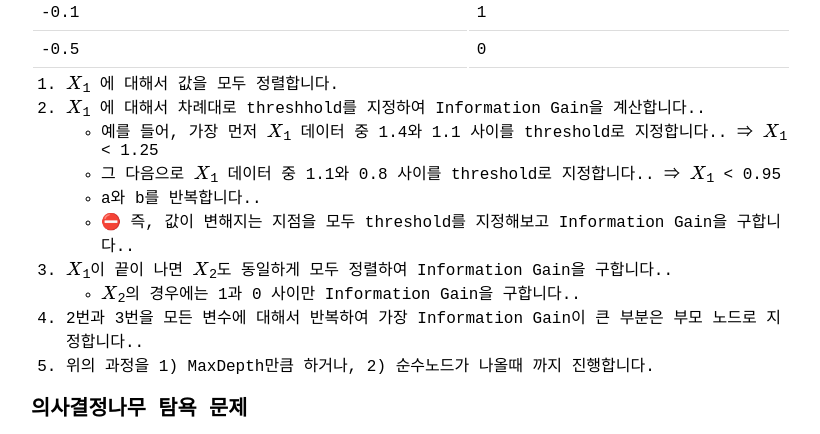
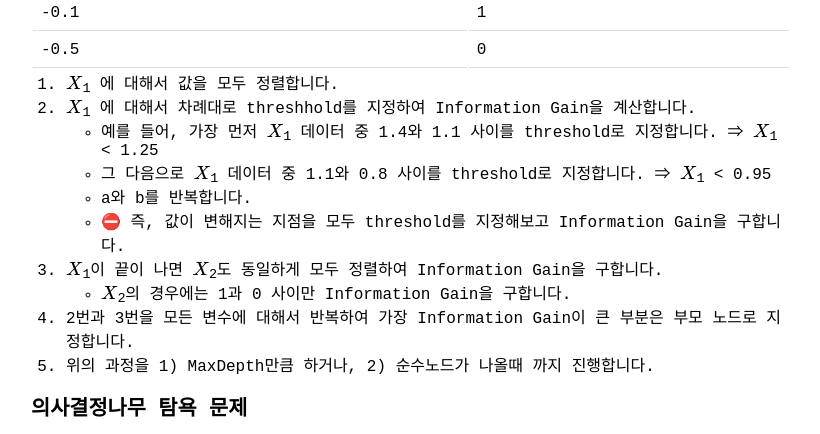
Before and after one commit to ggami-da/ggami-da.github.io, a Jekyll site: the page built from _posts/2024-11-24-Decision-Tree.md, in a window 1280 px wide and 900 px high, scrolled down 5272 px. Shown: the part 160-594 px from the top of the window, without its empty margins (229-1049 px from the left). Built offline with Jekyll 4.4.1, drawn with Linux system fonts in a browser that asks for light colours; formulas are drawn with MathJax 3.

Commit message:
UPDATE : 의사결정나무 LateX

```diff
--- a/_posts/2024-11-24-Decision-Tree.md
+++ b/_posts/2024-11-24-Decision-Tree.md
@@ -180,16 +180,16 @@ $$
 | -0.5 | 0 |
 
 1. $$X_1$$ 에 대해서 값을 모두 정렬합니다.
-2. $$X_1$$ 에 대해서 차례대로 threshhold를 지정하여 Information Gain을 계산합니다..
-    - 예를 들어, 가장 먼저 $$X_1$$ 데이터 중 1.4와 1.1 사이를 threshold로 지정합니다.. ⇒ $$X_1$$ < 1.25
-    - 그 다음으로 $$X_1$$ 데이터 중 1.1와 0.8 사이를 threshold로 지정합니다.. ⇒ $$X_1$$ < 0.95
-    - a와 b를 반복합니다..
-    - ⛔ 즉, 값이 변해지는 지점을 모두 threshold를 지정해보고 Information Gain을 구합니다..
+2. $$X_1$$ 에 대해서 차례대로 threshhold를 지정하여 Information Gain을 계산합니다.
+    - 예를 들어, 가장 먼저 $$X_1$$ 데이터 중 1.4와 1.1 사이를 threshold로 지정합니다. ⇒ $$X_1$$ < 1.25
+    - 그 다음으로 $$X_1$$ 데이터 중 1.1와 0.8 사이를 threshold로 지정합니다. ⇒ $$X_1$$ < 0.95
+    - a와 b를 반복합니다.
+    - ⛔ 즉, 값이 변해지는 지점을 모두 threshold를 지정해보고 Information Gain을 구합니다.
 
-3. $$X_1$$이 끝이 나면 $$X_2$$도 동일하게 모두 정렬하여 Information Gain을 구합니다..
-    - $$X_2$$의 경우에는 1과 0 사이만 Information Gain을 구합니다..
+3. $$X_1$$이 끝이 나면 $$X_2$$도 동일하게 모두 정렬하여 Information Gain을 구합니다.
+    - $$X_2$$의 경우에는 1과 0 사이만 Information Gain을 구합니다.
 
-4. 2번과 3번을 모든 변수에 대해서 반복하여 가장 Information Gain이 큰 부분은 부모 노드로 지정합니다..
+4. 2번과 3번을 모든 변수에 대해서 반복하여 가장 Information Gain이 큰 부분은 부모 노드로 지정합니다.
 5. 위의 과정을 1) MaxDepth만큼 하거나, 2) 순수노드가 나올때 까지 진행합니다.
 
 ## 의사결정나무 탐욕 문제
```
Also changed, not shown: _posts/2024-11-06-aws-server-basic.md (+1 -1 lines).
